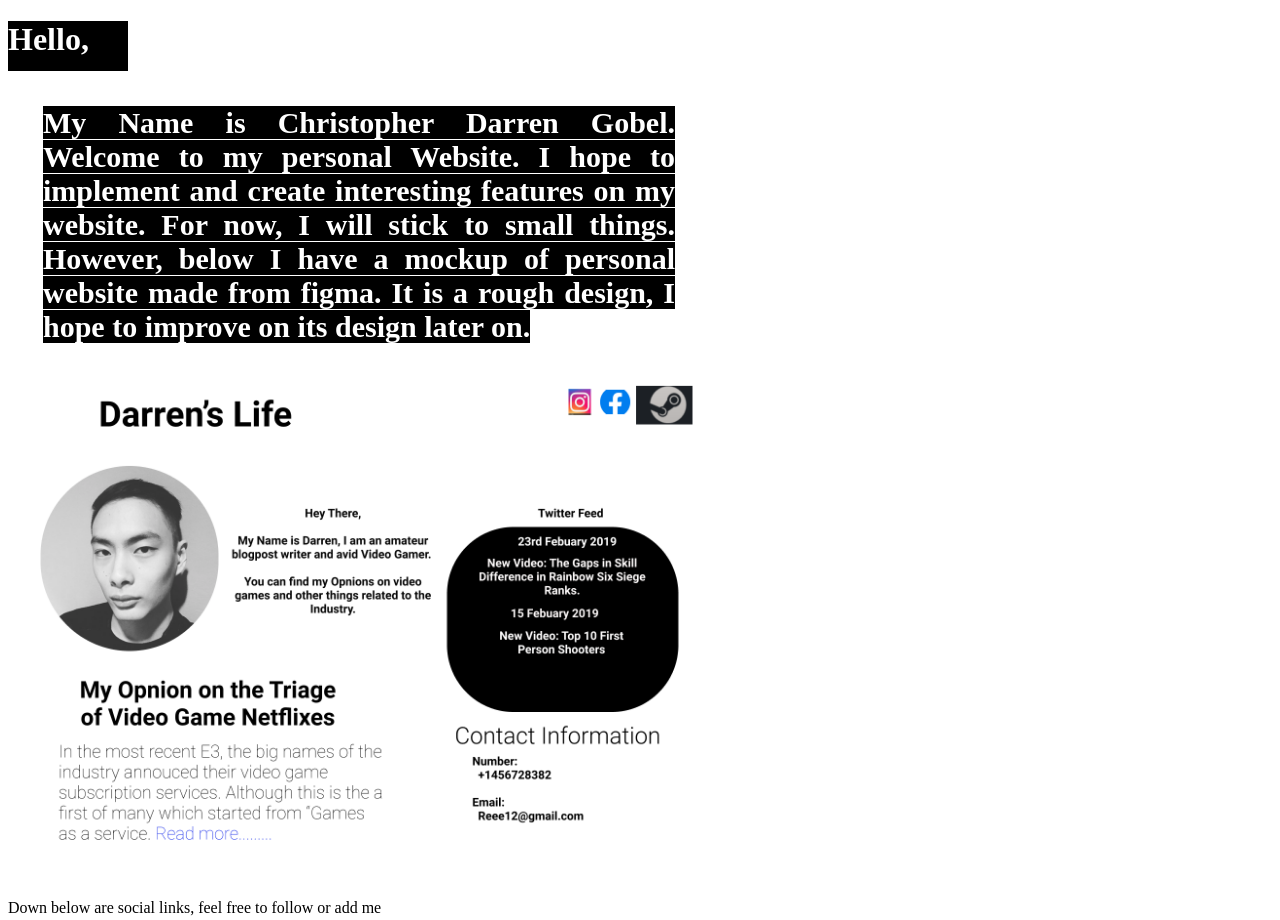
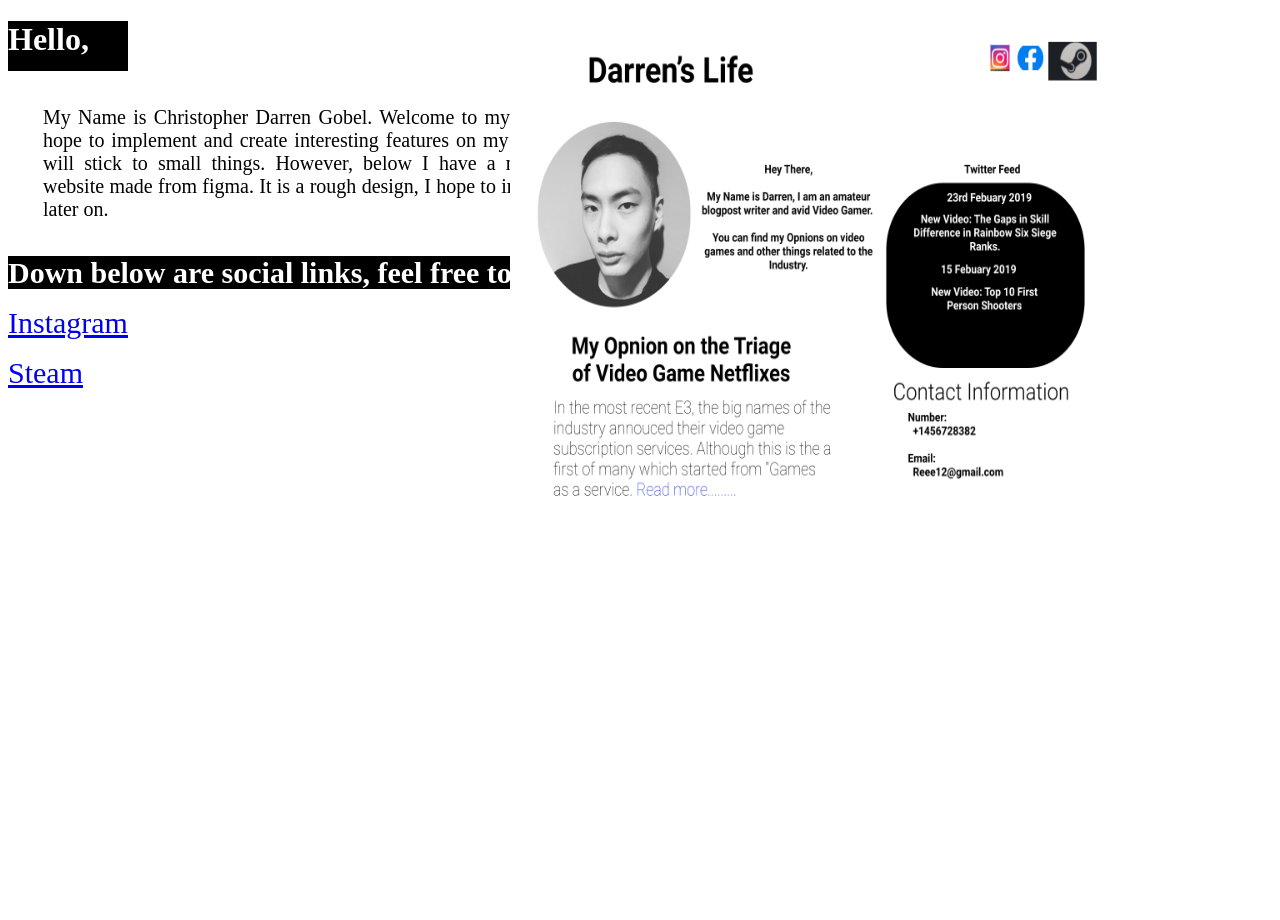
Before and after one commit to Darrengobel/project-css, a plain HTML site: page index.html in a window 1280 px wide. Shown: the top 920 px of the page. After the commit the page ends 800 px from the top, so only its background shows below. Drawn offline with Linux system fonts and the light colour scheme.

Commit message:
adjusted image parameters

```diff
--- a/index.html
+++ b/index.html
@@ -10,14 +10,14 @@
 <body>
  <h1>Hello,</h1>
  <div>
- <p1>My Name is Christopher Darren Gobel. Welcome to my personal Website. I hope to implement and create interesting features on my website. For now,
+ <p>My Name is Christopher Darren Gobel. Welcome to my personal Website. I hope to implement and create interesting features on my website. For now,
      I will stick to small things. However, below I have a mockup of personal website made from figma. It is a rough design, I hope to improve on its design
-     later on.</p1>
+     later on.</p>
  </div>
 <p>
-<img src="Dlife.png">
+<img src="Dlife.png" style="position:absolute; Top:35px; right:170px; width:600px; height:500px">
 </p>
-<p>Down below are social links, feel free to follow or add me</p>
+<p1>Down below are social links, feel free to follow or add me</p1>
 <p></p>
 <a href="https://www.instagram.com/christopherdarren">Instagram </a>
 <p></p>
```
